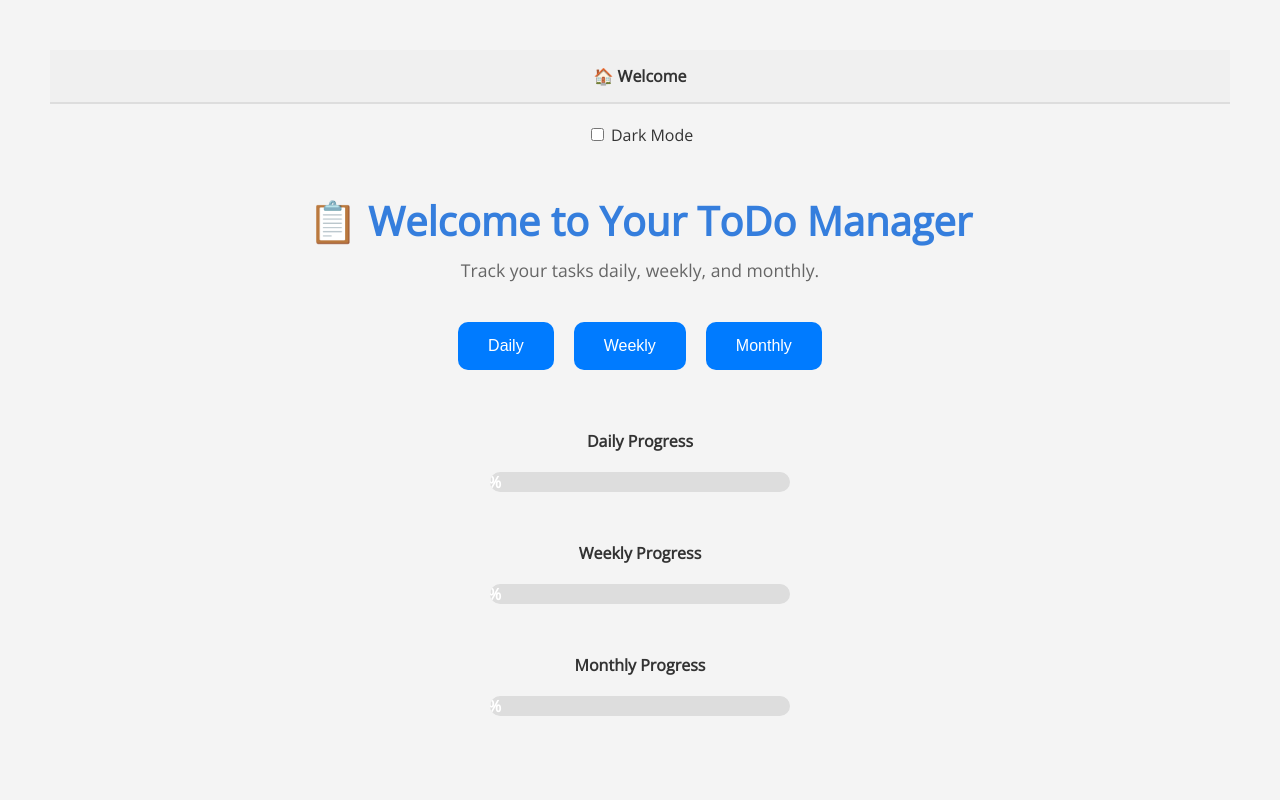
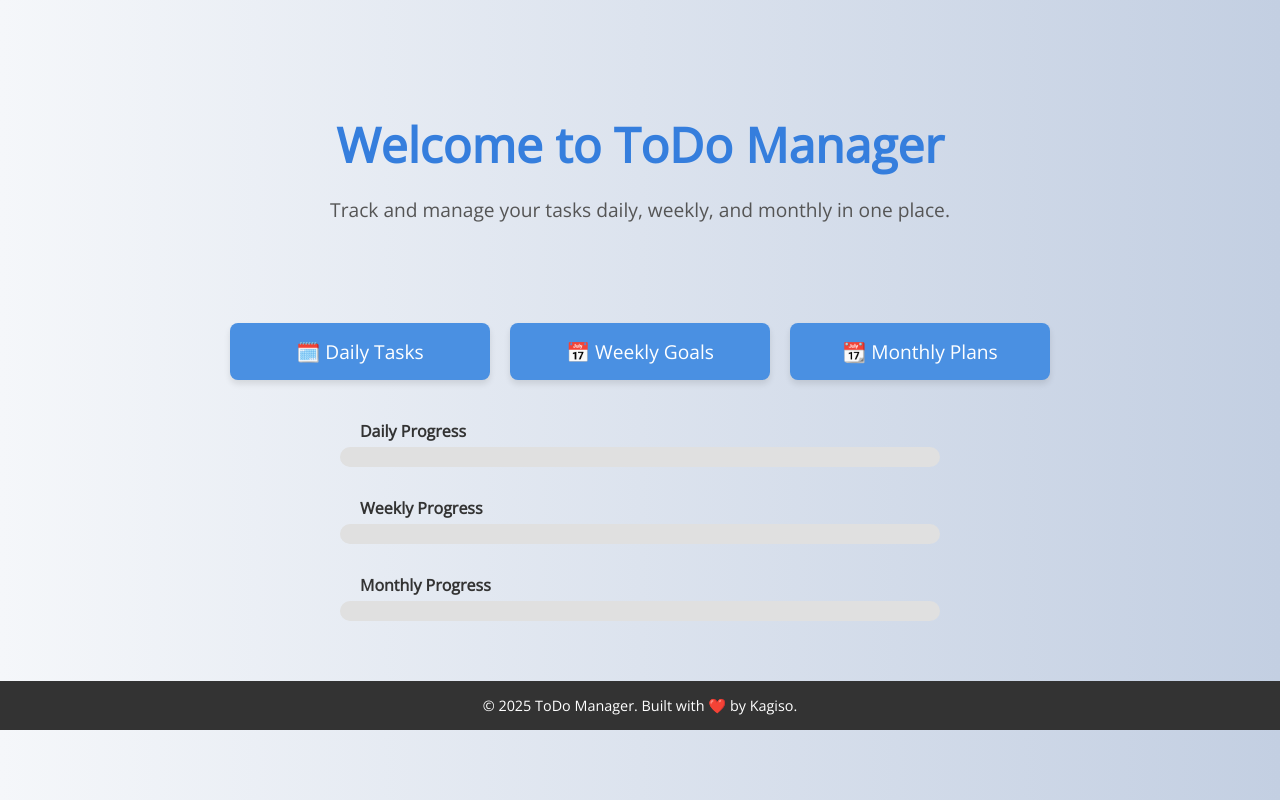
Before and after one commit to KagisoMgipa/ToDo-Manager, a plain HTML site: page index.html in a window 1280 px wide. Drawn offline with nearby package versions, Linux system fonts and the light colour scheme.

Commit message:
Removed nested Git and re-added project folder

```diff
--- a/css/styles.css
+++ b/css/styles.css
@@ -742,3 +742,105 @@ body {
 body.dark .progress-container label {
   color: #fff; /* White text in dark mode */
 }
+
+  body {
+    font-family: 'Open Sans', sans-serif;
+    margin: 0;
+    padding: 0;
+    background: linear-gradient(to right, #f5f7fa, #c3cfe2);
+    text-align: center;
+  }
+
+  .hero {
+    padding: 60px 20px 30px;
+  }
+
+  .hero h1 {
+    font-size: 2.5rem;
+    margin-bottom: 10px;
+  }
+
+  .hero p {
+    font-size: 1rem;
+    color: #444;
+  }
+
+  .button-group {
+    display: flex;
+    flex-wrap: wrap;
+    justify-content: center;
+    gap: 15px;
+    margin: 30px 15px;
+  }
+
+  .button-group a {
+    background-color: #4a90e2;
+    color: white;
+    padding: 14px 24px;
+    text-decoration: none;
+    font-size: 1rem;
+    border-radius: 8px;
+    flex: 1 0 120px;
+    max-width: 200px;
+    box-shadow: 0 4px 6px rgba(0, 0, 0, 0.1);
+    transition: background 0.3s;
+  }
+
+  .button-group a:hover {
+    background-color: #357ab7;
+  }
+
+  .progress-section {
+    max-width: 90%;
+    margin: 0 auto 60px;
+  }
+
+  .progress-item {
+    margin: 20px 0;
+    text-align: left;
+  }
+
+  .progress-item label {
+    display: block;
+    margin-bottom: 5px;
+    font-weight: bold;
+  }
+
+  .progress-bar {
+    background: #e0e0e0;
+    height: 16px;
+    border-radius: 10px;
+    overflow: hidden;
+  }
+
+  .progress-fill {
+    height: 100%;
+    background: #4caf50;
+    width: 0%;
+  }
+
+  footer {
+    background: #333;
+    color: white;
+    padding: 15px;
+    font-size: 0.9rem;
+  }
+
+  @media (min-width: 768px) {
+    .hero h1 {
+      font-size: 3rem;
+    }
+
+    .hero p {
+      font-size: 1.2rem;
+    }
+
+    .button-group a {
+      font-size: 1.2rem;
+      padding: 16px 30px;
+    }
+
+    .progress-section {
+      max-width: 600px;
+    }
+  }
--- a/index.html
+++ b/index.html
@@ -2,101 +2,110 @@
 <html lang="en">
 <head>
   <meta charset="UTF-8" />
-  <title>Welcome | ToDo Manager</title>
+  <title>ToDo Manager - Home</title>
   <link href="https://fonts.googleapis.com/css2?family=Open+Sans&display=swap" rel="stylesheet">
   <link rel="stylesheet" href="css/styles.css" />
-
+  <style>
+    body {
+      font-family: 'Open Sans', sans-serif;
+      margin: 0;
+      padding: 0;
+      background: linear-gradient(to right, #f5f7fa, #c3cfe2);
+      text-align: center;
+    }
+    .hero {
+      padding: 80px 20px 40px;
+    }
+    .hero h1 {
+      font-size: 3rem;
+      margin-bottom: 10px;
+    }
+    .hero p {
+      font-size: 1.2rem;
+      color: #555;
+    }
+    .button-group {
+      display: flex;
+      justify-content: center;
+      gap: 20px;
+      margin: 40px 0;
+      flex-wrap: wrap;
+    }
+    .button-group a {
+      background-color: #4a90e2;
+      color: white;
+      padding: 15px 30px;
+      text-decoration: none;
+      font-size: 1.2rem;
+      border-radius: 8px;
+      box-shadow: 0 4px 6px rgba(0, 0, 0, 0.1);
+      transition: background 0.3s;
+    }
+    .button-group a:hover {
+      background-color: #357ab7;
+    }
+    .progress-section {
+      max-width: 600px;
+      margin: 0 auto 60px;
+    }
+    .progress-item {
+      margin: 20px 0;
+      text-align: left;
+    }
+    .progress-bar {
+      background: #e0e0e0;
+      height: 20px;
+      border-radius: 10px;
+      overflow: hidden;
+    }
+    .progress-fill {
+      height: 100%;
+      background: #4caf50;
+      width: 0%;
+    }
+    footer {
+      background: #333;
+      color: white;
+      padding: 15px;
+    }
+  </style>
 </head>
 <body>
-
-<nav class="navbar">
-  <a href="index.html">🏠 Welcome</a>
-</nav>
-
-  <label>
-    <input type="checkbox" id="darkToggle" />
-    Dark Mode
-  </label>
-
-  <h1>📋 Welcome to Your ToDo Manager</h1>
-  <p class="subtitle">Track your tasks daily, weekly, and monthly.</p>
-
-  <div class="btn-group">
-    <button onclick="location.href='daily.html'" style="position: relative;">
-  Daily
-  <span id="daily-badge" style="
-    position: absolute;
-    top: -8px;
-    right: -8px;
-    background: red;
-    color: white;
-    border-radius: 50%;
-    padding: 2px 6px;
-    font-size: 12px;
-    display: none;
-  "></span>
-</button>
-
-    <button onclick="location.href='weekly.html'" style="position: relative;">
-  Weekly
-  <span id="weekly-badge" style="
-    position: absolute;
-    top: -8px;
-    right: -8px;
-    background: red;
-    color: white;
-    border-radius: 50%;
-    padding: 2px 6px;
-    font-size: 12px;
-    display: none;
-  "></span>
-</button>
-
-    <button onclick="location.href='monthly.html'" style="position: relative;">
-  Monthly
-  <span id="monthly-badge" style="
-    position: absolute;
-    top: -8px;
-    right: -8px;
-    background: red;
-    color: white;
-    border-radius: 50%;
-    padding: 2px 6px;
-    font-size: 12px;
-    display: none;
-  "></span>
-</button>
-
+  <div class="hero">
+    <h1>Welcome to ToDo Manager</h1>
+    <p>Track and manage your tasks daily, weekly, and monthly in one place.</p>
   </div>
 
-<div class="progress-container">
-  <label>Daily Progress</label>
-  <div class="progress-bar">
-    <div id="daily-progress" class="progress-fill">
-      <span id="daily-percent" class="progress-percent">0%</span>
+  <div class="button-group">
+    <a href="daily.html">🗓️ Daily Tasks</a>
+    <a href="weekly.html">📅 Weekly Goals</a>
+    <a href="monthly.html">📆 Monthly Plans</a>
+  </div>
+
+  <div class="progress-section">
+    <div class="progress-item">
+      <label>Daily Progress</label>
+      <div class="progress-bar"><div id="dailyProgress" class="progress-fill"></div></div>
+    </div>
+    <div class="progress-item">
+      <label>Weekly Progress</label>
+      <div class="progress-bar"><div id="weeklyProgress" class="progress-fill"></div></div>
+    </div>
+    <div class="progress-item">
+      <label>Monthly Progress</label>
+      <div class="progress-bar"><div id="monthlyProgress" class="progress-fill"></div></div>
     </div>
   </div>
-</div>
 
-<div class="progress-container">
-  <label>Weekly Progress</label>
-  <div class="progress-bar">
-    <div id="weekly-progress" class="progress-fill">
-      <span id="weekly-percent" class="progress-percent">0%</span>
-    </div>
-  </div>
-</div>
+  <footer>
+    &copy; 2025 ToDo Manager. Built with ❤️ by Kagiso.
+  </footer>
 
-<div class="progress-container">
-  <label>Monthly Progress</label>
-  <div class="progress-bar">
-    <div id="monthly-progress" class="progress-fill">
-      <span id="monthly-percent" class="progress-percent">0%</span>
-    </div>
-  </div>
-</div>
-
-<script src="js/index.js"></script>
-
+  <script>
+    // Load progress from localStorage
+    document.getElementById("dailyProgress").style.width = (localStorage.getItem("dailyProgress") || 0) + "%";
+    document.getElementById("weeklyProgress").style.width = (localStorage.getItem("weeklyProgress") || 0) + "%";
+    document.getElementById("monthlyProgress").style.width = (localStorage.getItem("monthlyProgress") || 0) + "%";
+  </script>
 </body>
 </html>
```
